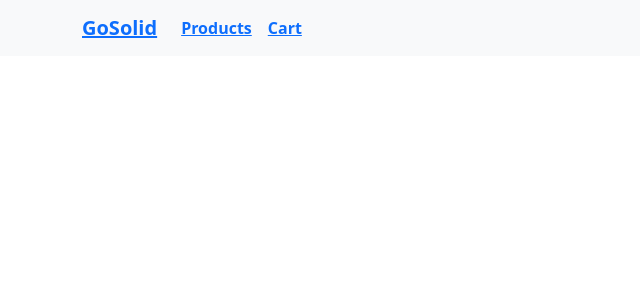
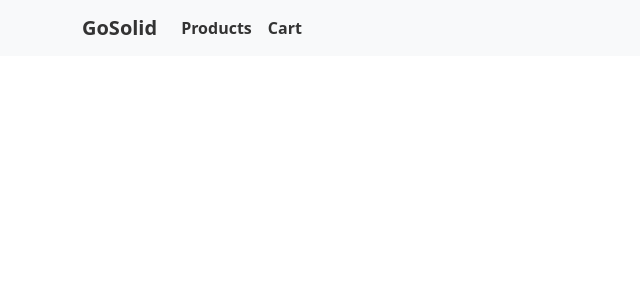
Before and after one commit to esdee-reign/Shopping-Cart, a React (Create React App) app: page / in a window 1280 px wide. Shown: the top 300 px of the page, without its empty margins (0-640 px from the left). Built offline with nearby package versions, Linux system fonts and the light colour scheme.

Commit message:
links styling fix

```diff
--- a/src/components/Navbar/NavigationBar.css
+++ b/src/components/Navbar/NavigationBar.css
@@ -6,3 +6,8 @@
 .brand {
     font-weight: bold;
 }
+
+.link {
+    text-decoration: none;
+    color: rgb(51, 51, 51);
+}
--- a/src/components/Navbar/NavigationBar.js
+++ b/src/components/Navbar/NavigationBar.js
@@ -8,10 +8,10 @@ function NavigationBar() {
         <div className="nav-container">
             <Navbar fixed="top" bg="light" variant="light">
                 <Container styles={{width: "100%"}}>
-                    <Navbar.Brand className="brand"><Link to='/Shopping-Cart'>GoSolid</Link></Navbar.Brand>
+                    <Navbar.Brand className="brand"><Link className='link' to='/Shopping-Cart'>GoSolid</Link></Navbar.Brand>
                     <Nav className="me-auto links">
-                        <Nav.Link style={{fontWeight: 'bold'}}><Link to='/product-page'>Products</Link></Nav.Link>
-                        <Nav.Link style={{fontWeight: 'bold'}}><Link to='/cart'>Cart</Link></Nav.Link>
+                        <Nav.Link style={{fontWeight: 'bold'}}><Link className='link' to='/product-page'>Products</Link></Nav.Link>
+                        <Nav.Link style={{fontWeight: 'bold'}}><Link className='link' to='/cart'>Cart</Link></Nav.Link>
                     </Nav>
                 </Container>
             </Navbar>
```
